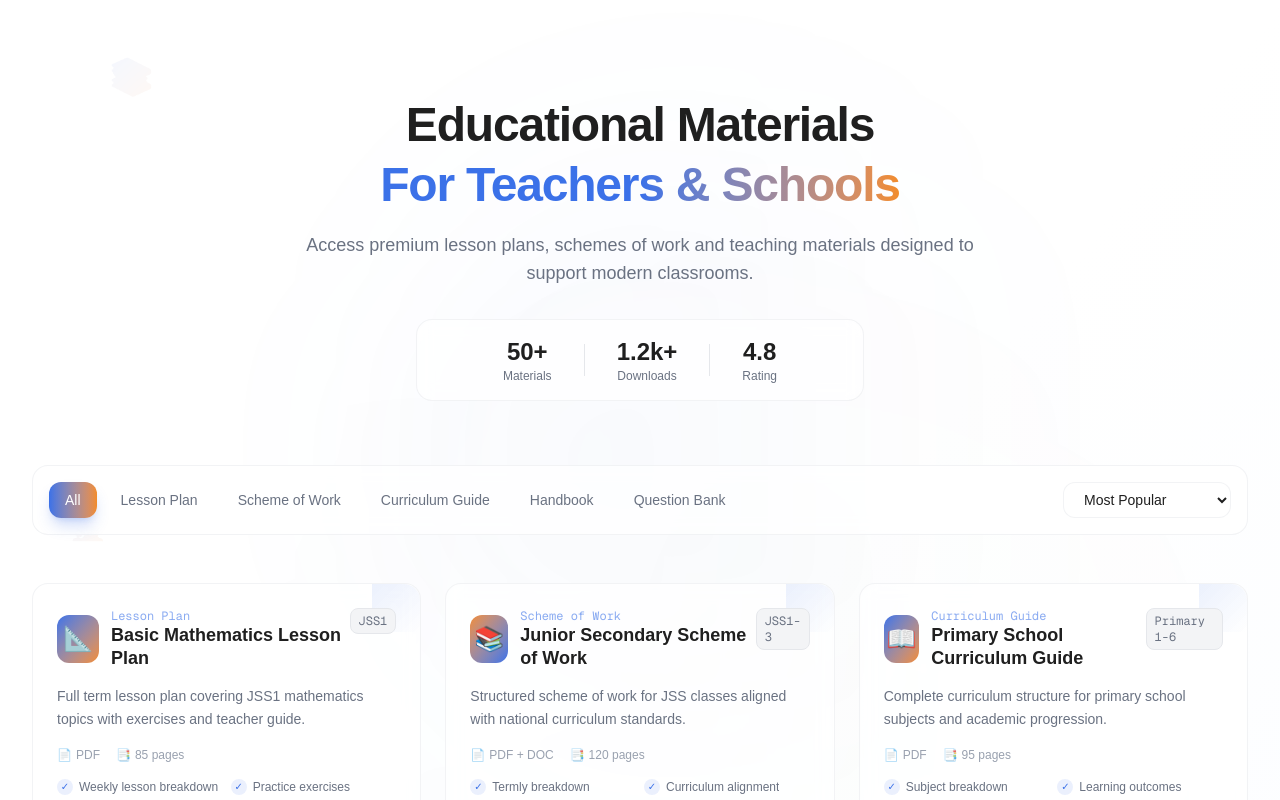
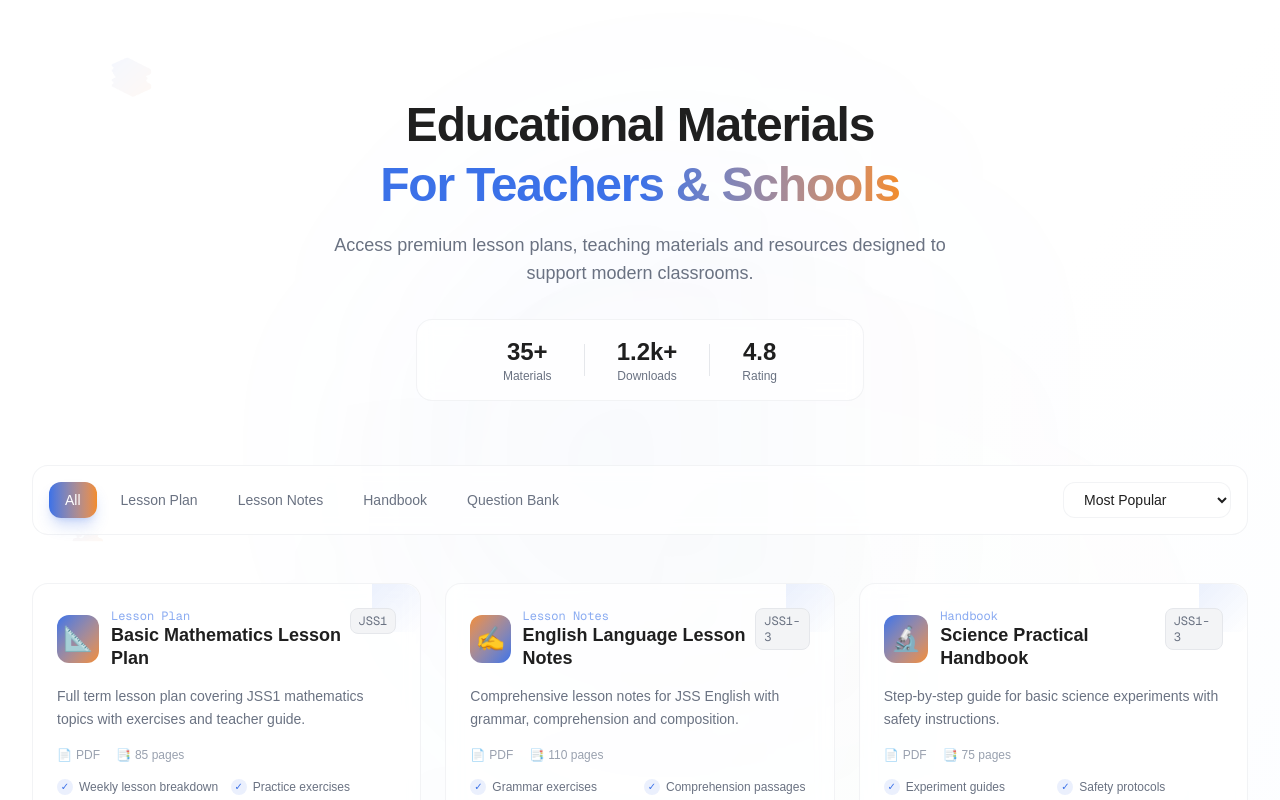
Before and after one commit to AxWEB-code/lerna-website, a Next.js app: page /material in a window 1280 px wide. Shown: the top 800 px of the page. Built offline with nearby package versions, Linux system fonts and the light colour scheme.

Commit message:
Update page.tsx

```diff
--- a/src/app/material/page.tsx
+++ b/src/app/material/page.tsx
@@ -15,30 +15,6 @@ const materials = [
     pages: "85",
     features: ["Weekly lesson breakdown", "Practice exercises", "Teacher guide", "Assessment tools"],
     icon: "📐",
-    color: "from-[#3B71E8] to-[#F28C28]"
-  },
-  {
-    title: "Junior Secondary Scheme of Work",
-    description: "Structured scheme of work for JSS classes aligned with national curriculum standards.",
-    price: "8,000",
-    category: "Scheme of Work",
-    level: "JSS1-3",
-    format: "PDF + DOC",
-    pages: "120",
-    features: ["Termly breakdown", "Curriculum alignment", "Learning objectives", "Resource lists"],
-    icon: "📚",
-    color: "from-[#F28C28] to-[#3B71E8]"
-  },
-  {
-    title: "Primary School Curriculum Guide",
-    description: "Complete curriculum structure for primary school subjects and academic progression.",
-    price: "6,500",
-    category: "Curriculum Guide",
-    level: "Primary 1-6",
-    format: "PDF",
-    pages: "95",
-    features: ["Subject breakdown", "Learning outcomes", "Teaching strategies", "Assessment guide"],
-    icon: "📖",
     color: "from-[#3B71E8] to-[#F28C28]"
   },
   {
@@ -79,7 +55,7 @@ const materials = [
   }
 ];
 
-const categories = ["All", "Lesson Plan", "Scheme of Work", "Curriculum Guide", "Handbook", "Question Bank"];
+const categories = ["All", "Lesson Plan", "Lesson Notes", "Handbook", "Question Bank"];
 
 export default function Materials() {
   const [activeCategory, setActiveCategory] = useState("All");
@@ -133,14 +109,14 @@ export default function Materials() {
           </h1>
 
           <p className="text-gray-500 mt-4 text-lg max-w-2xl mx-auto">
-            Access premium lesson plans, schemes of work and teaching
-            materials designed to support modern classrooms.
+            Access premium lesson plans, teaching materials and resources
+            designed to support modern classrooms.
           </p>
 
           {/* Stats Bar */}
           <div className="flex items-center justify-center gap-8 mt-8 p-4 bg-white/70 backdrop-blur-sm rounded-2xl border border-gray-200/50 max-w-md mx-auto">
             <div className="text-center">
-              <div className="text-2xl font-extrabold text-[#1F1F1F]">50+</div>
+              <div className="text-2xl font-extrabold text-[#1F1F1F]">35+</div>
               <div className="text-xs text-gray-500">Materials</div>
             </div>
             <div className="w-px h-8 bg-gray-200" />
@@ -218,8 +194,8 @@ export default function Materials() {
             </div>
             <div className="flex items-center gap-6">
               <div className="text-right">
-                <span className="text-sm text-gray-400 line-through">₦41,000</span>
-                <div className="text-2xl font-extrabold text-[#3B71E8]">₦28,700</div>
+                <span className="text-sm text-gray-400 line-through">₦26,500</span>
+                <div className="text-2xl font-extrabold text-[#3B71E8]">₦18,550</div>
               </div>
               <a
                 href="https://wa.me/+2349023419897?text=Hello%20I%20want%20to%20purchase%20the%20complete%20bundle"
```
